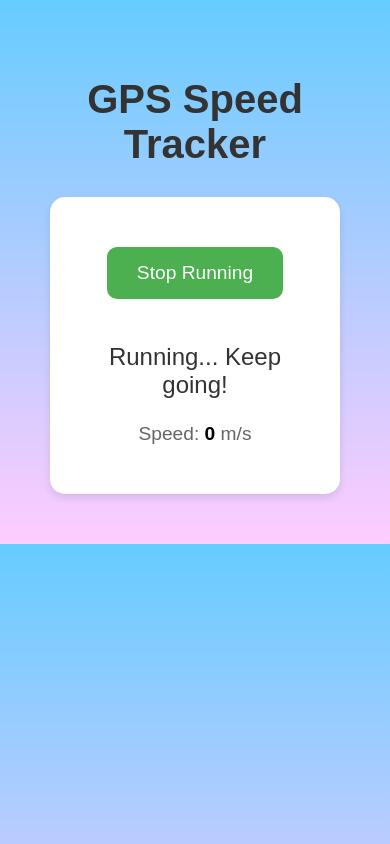
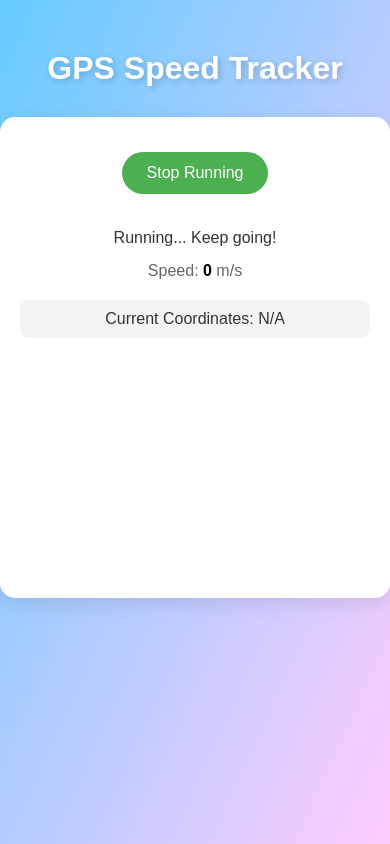
Before and after one commit to jahongirbaxromov07/speed, a plain HTML site: page index.html in a window 390 px wide. Both pictures are taken after a click on the button "Start Running". Drawn offline with nearby package versions, Linux system fonts and the light colour scheme.

Commit message:
Update index.html

```diff
--- a/index.html
+++ b/index.html
@@ -5,66 +5,139 @@
     <meta charset="UTF-8">
     <meta name="viewport" content="width=device-width, initial-scale=1.0">
     <title>GPS Speed Tracker</title>
+
+    <!-- Leaflet CSS -->
+    <link rel="stylesheet" href="https://unpkg.com/leaflet/dist/leaflet.css" />
+
     <style>
-        body {
-            font-family: Arial, sans-serif;
-            background: linear-gradient(to bottom, #66ccff, #ffccff);
-            text-align: center;
-            padding: 50px;
+        /* General reset */
+        * {
             margin: 0;
+            padding: 0;
+            box-sizing: border-box;
         }
 
-        h1 {
-            font-size: 2.5rem;
-            margin-bottom: 30px;
+        /* Body styling */
+        body {
+            font-family: 'Arial', sans-serif;
+            background: linear-gradient(to bottom right, #66ccff, #ffccff);
             color: #333;
+            text-align: center;
+            padding: 50px 0;
+            margin: 0;
+            min-height: 100vh;
         }
 
+        /* Heading */
+        h1 {
+            font-size: 3rem;
+            color: #fff;
+            margin-bottom: 30px;
+            font-weight: bold;
+            text-shadow: 2px 2px 6px rgba(0, 0, 0, 0.2);
+        }
+
+        /* Container */
         .container {
             background-color: #fff;
+            border-radius: 15px;
+            box-shadow: 0 6px 20px rgba(0, 0, 0, 0.1);
+            max-width: 500px;
+            margin: 0 auto;
             padding: 30px;
-            border-radius: 15px;
-            box-shadow: 0 4px 8px rgba(0, 0, 0, 0.1);
-            max-width: 600px;
-            margin: 0 auto;
+            text-align: center;
         }
 
+        /* Button styling */
         button {
             padding: 15px 30px;
             font-size: 1.2rem;
             background-color: #4CAF50;
             color: white;
             border: none;
-            border-radius: 10px;
+            border-radius: 50px;
             cursor: pointer;
-            margin: 20px;
-            transition: background-color 0.3s;
+            margin: 15px;
+            transition: all 0.3s ease;
         }
 
         button:hover {
             background-color: #45a049;
+            transform: translateY(-3px);
         }
 
+        button:disabled {
+            background-color: #ccc;
+            cursor: not-allowed;
+        }
+
+        /* Result text */
         .result {
             font-size: 1.5rem;
             color: #333;
             margin-top: 20px;
         }
 
+        /* Info text */
         .info {
             font-size: 1.2rem;
             color: #666;
-            margin-top: 10px;
+            margin-top: 15px;
         }
 
         .highlight {
+            font-weight: bold;
             color: #000;
-            font-weight: bold;
         }
 
+        /* Coordinates display */
+        .coordinates {
+            font-size: 1.2rem;
+            color: #333;
+            margin-top: 20px;
+            background-color: #f4f4f4;
+            padding: 10px;
+            border-radius: 8px;
+            margin-bottom: 20px;
+        }
+
+        /* Error message */
         .error {
             color: red;
             font-size: 1.2rem;
+            margin-top: 20px;
+        }
+
+        /* Map styling */
+        #map {
+            width: 100%;
+            height: 300px;
+            border-radius: 15px;
+            margin-top: 20px;
+        }
+
+        /* Responsive design */
+        @media screen and (max-width: 600px) {
+            h1 {
+                font-size: 2rem;
+            }
+
+            .container {
+                padding: 20px;
+            }
+
+            button {
+                font-size: 1rem;
+                padding: 12px 25px;
+            }
+
+            .result, .info, .coordinates {
+                font-size: 1rem;
+            }
+
+            #map {
+                height: 200px;
+            }
         }
     </style>
 </head>
@@ -78,27 +151,48 @@
             <p>Press "Start Running" to begin tracking your run.</p>
         </div>
         <div class="info" id="info"></div>
+        <div class="coordinates" id="coordinates"></div>
+        <div id="map"></div> <!-- Map container -->
         <div class="error" id="error"></div>
     </div>
+
+    <!-- Leaflet.js Script -->
+    <script src="https://unpkg.com/leaflet/dist/leaflet.js"></script>
 
     <script>
         let watchID;
         let startTime, endTime;
-        let startCoords, endCoords;
+        let startCoords, lastCoords;
         let totalDistance = 0; // in meters
         let isRunning = false;
         let lastUpdateTime = 0;
+
+        // Map variables
+        let map;
+        let marker;
 
         // Button references
         const startBtn = document.getElementById('startBtn');
         const stopBtn = document.getElementById('stopBtn');
         const resultDiv = document.getElementById('result');
         const infoDiv = document.getElementById('info');
+        const coordinatesDiv = document.getElementById('coordinates');
         const errorDiv = document.getElementById('error');
 
         // Event listeners for buttons
         startBtn.addEventListener('click', startRunning);
         stopBtn.addEventListener('click', stopRunning);
+
+        // Initialize the map
+        function initializeMap(lat, lon) {
+            map = L.map('map').setView([lat, lon], 13); // Initial coordinates, zoom level
+
+            L.tileLayer('https://{s}.tile.openstreetmap.org/{z}/{x}/{y}.png', {
+                attribution: '&copy; <a href="https://www.openstreetmap.org/copyright">OpenStreetMap</a> contributors'
+            }).addTo(map);
+
+            marker = L.marker([lat, lon]).addTo(map);
+        }
 
         // Function to start running (track time and location)
         function startRunning() {
@@ -112,6 +206,7 @@
             startTime = new Date();
             resultDiv.innerHTML = `<p>Running... Keep going!</p>`;
             infoDiv.innerHTML = `<p>Speed: <span class="highlight">0</span> m/s</p>`;
+            coordinatesDiv.innerHTML = `<p>Current Coordinates: N/A</p>`;
             errorDiv.innerHTML = '';
             startBtn.style.display = 'none';
             stopBtn.style.display = 'inline-block';
@@ -156,7 +251,7 @@
             const currentTime = new Date();
 
             if (startCoords) {
-                const distance = calculateDistance(startCoords, currentCoords);
+                const distance = calculateDistance(lastCoords, currentCoords);
                 totalDistance += distance;
                 const timeElapsed = (currentTime - lastUpdateTime) / 1000; // Time in seconds
                 const speed = distance / timeElapsed; // Speed in meters per second
@@ -164,7 +259,15 @@
                 infoDiv.innerHTML = `<p>Speed: <span class="highlight">${speed.toFixed(2)}</span> m/s</p>`;
             }
 
-            startCoords = currentCoords;
+            // Update coordinates on the screen
+            coordinatesDiv.innerHTML = `
+                <p>Current Coordinates: Latitude: <span class="highlight">${currentCoords.latitude.toFixed(6)}</span>, Longitude: <span class="highlight">${currentCoords.longitude.toFixed(6)}</span></p>
+            `;
+
+            // Update the map marker
+            marker.setLatLng([currentCoords.latitude, currentCoords.longitude]);
+
+            lastCoords = currentCoords;
             lastUpdateTime = currentTime;
         }
 
```
